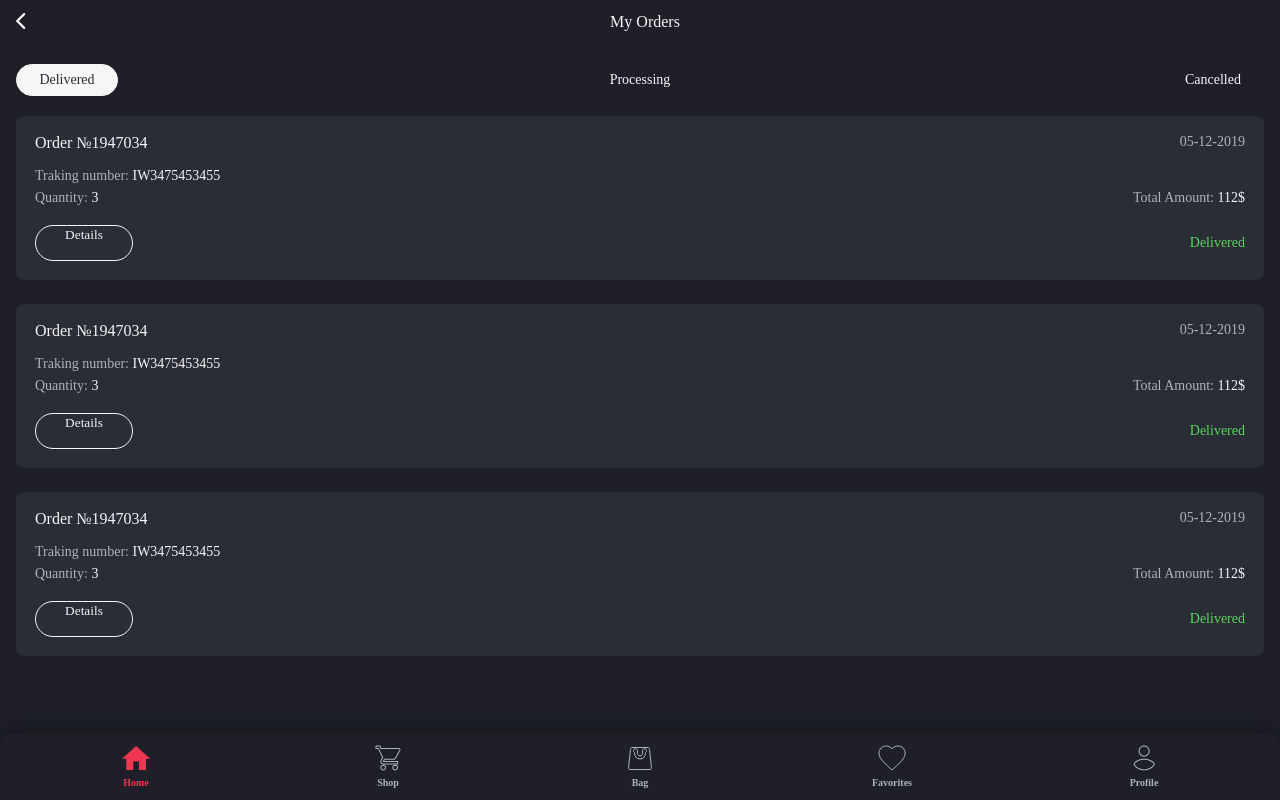
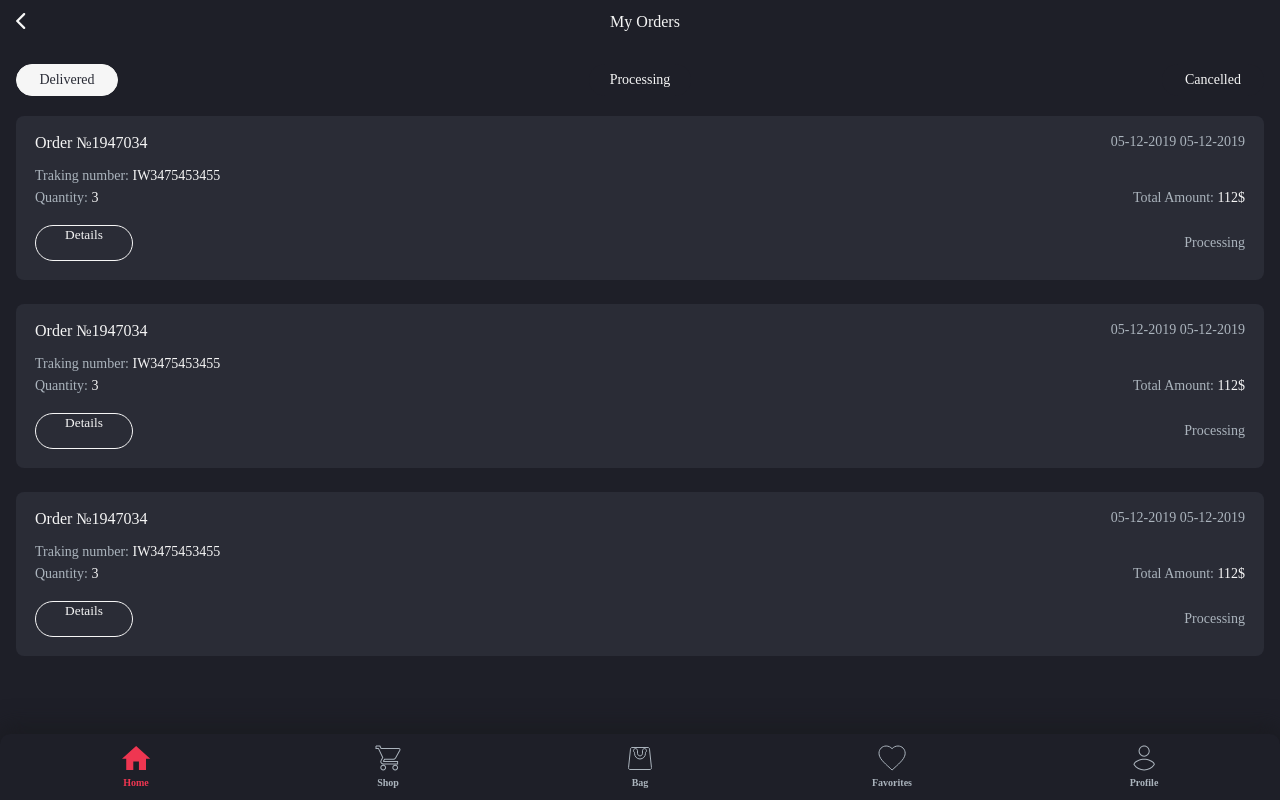
Before and after one commit to arkaaaadiy/e-commerse, a React (Create React App) app: page / in a window 1280 px wide. Built offline with nearby package versions, Linux system fonts and the light colour scheme.

Commit message:
refactor views deliver status in orderCard

```diff
--- a/src/components/OrderCard/OrderCard.jsx
+++ b/src/components/OrderCard/OrderCard.jsx
@@ -2,26 +2,29 @@ import React from 'react';
 import PropTypes from 'prop-types';
 import Button from '../../components/Button/Button';
 import './OrderCard.sass';
+import classNames from 'classnames';
 
 const OrderCard = (props) => {
+	const { data } = props;
+	const { number, date, traking, quantity, total, deliverStatus } = data;
 	return (
 		<div className='order-card'>
 			<div className='order-card__item'>
 				<div className='order-card__title'>
-					<h5 className='order-card__order-number'>Order №1947034</h5>
-					<div className='order-card__date'>05-12-2019</div>
+					<h5 className='order-card__order-number'>Order №{number}</h5>
+					<div className='order-card__date'>{date} 05-12-2019</div>
 				</div>
 			</div>
 			<div className='order-card__item'>
 				<p className='order-card__traking-number'>
-					Traking number: <span className='white'>IW3475453455</span>
+					Traking number: <span className='white'>{traking}</span>
 				</p>
 				<div className='order-card__quantity-total'>
 					<div className='order-card__quantity'>
-						Quantity: <span className='white'>3</span>
+						Quantity: <span className='white'>{quantity}</span>
 					</div>
 					<div className='order-card__total'>
-						Total Amount: <span className='white'>112$</span>
+						Total Amount: <span className='white'>{total}$</span>
 					</div>
 				</div>
 			</div>
@@ -32,7 +35,15 @@ const OrderCard = (props) => {
 							Details
 						</Button>
 					</div>
-					<div className='order-card__deliver'>Delivered</div>
+					<div
+						className={classNames('order-card__deliver', {
+							'order-card__deliver-delivered': deliverStatus === 'Delivered',
+							'order-card__deliver-processing': deliverStatus === 'Processing',
+							'order-card__deliver-cancelled': deliverStatus === 'Cancelled',
+						})}
+					>
+						{deliverStatus}
+					</div>
 				</div>
 			</div>
 		</div>
--- a/src/components/OrderCard/OrderCard.sass
+++ b/src/components/OrderCard/OrderCard.sass
@@ -30,4 +30,9 @@
     &__btn
         width: 98px
     &__deliver
-        color: $success
+        &-delivered
+            color: $success
+        &-processing
+            color: $gray
+        &-cancelled
+            color: $error
--- a/src/page/MyOrders/MyOrders.jsx
+++ b/src/page/MyOrders/MyOrders.jsx
@@ -6,6 +6,14 @@ import Tag from '../../components/Tag/Tag';
 import OrderCard from '../../components/OrderCard/OrderCard';
 
 const MyOrders = (props) => {
+    const data = {
+        number: '1947034',
+        date: '05-12-2019',
+        traking: 'IW3475453455',
+        quantity: '3',
+        total: '112',
+        deliverStatus: 'Processing'
+    }
 	return (
 		<div>
 			<div className='container'>
@@ -22,9 +30,9 @@ const MyOrders = (props) => {
 					</Tag>
 				</div>
 				<div className='orders__items'>
-					<OrderCard />
-					<OrderCard />
-					<OrderCard />
+					<OrderCard data={data} />
+					<OrderCard data={data} />
+					<OrderCard data={data} />
 				</div>
 			</div>
 		</div>
--- a/src/page/Profile/Profile.jsx
+++ b/src/page/Profile/Profile.jsx
@@ -1,10 +1,9 @@
 import React from 'react'
-import PropTypes from 'prop-types'
+// import PropTypes from 'prop-types'
 import Avatar from '../../components/Avatar/Avatar'
 import Heading from '../../components/Heading/Heading';
 import './Profile.sass'
 import avatar from '../../assets/avatar.png';
-import Info from '../../components/Info/Info';
 import ProfileLink from '../../components/ProfileLink/ProfileLink';
 
 const Profile = props => {
```
